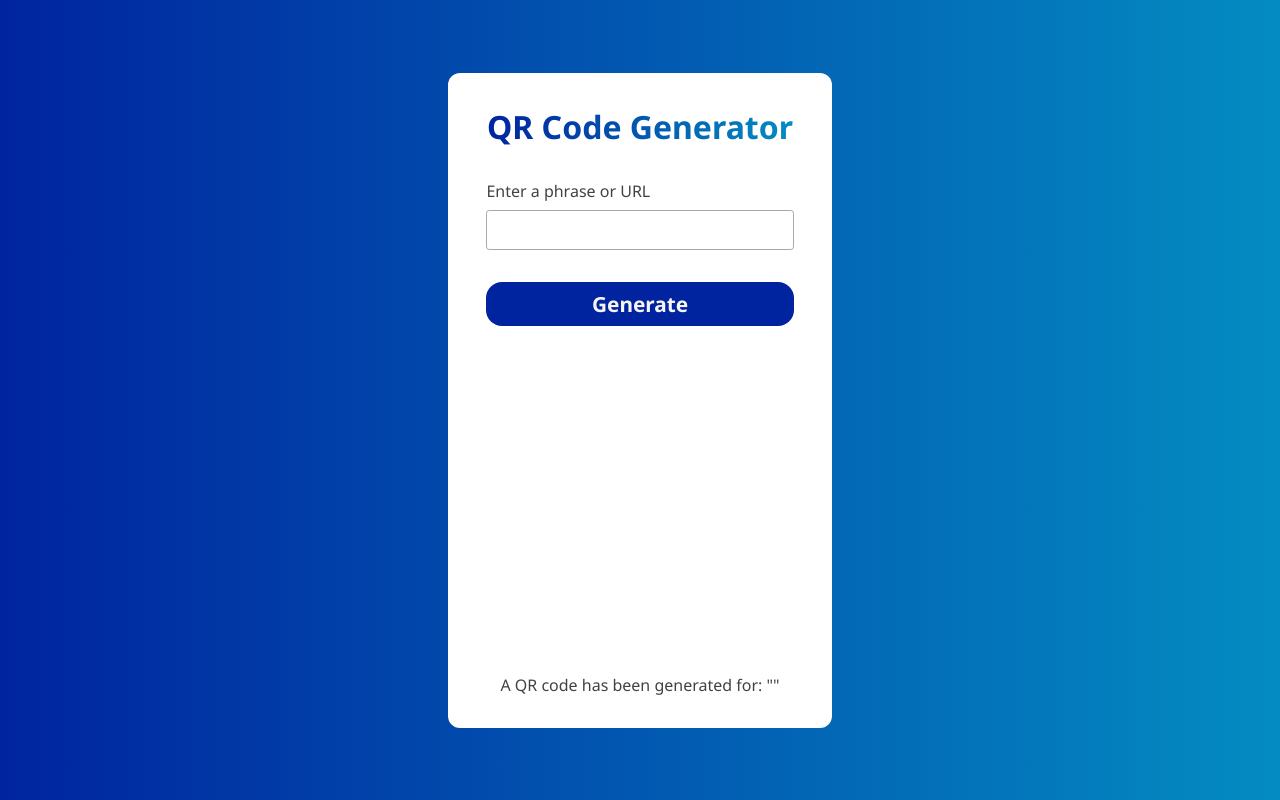
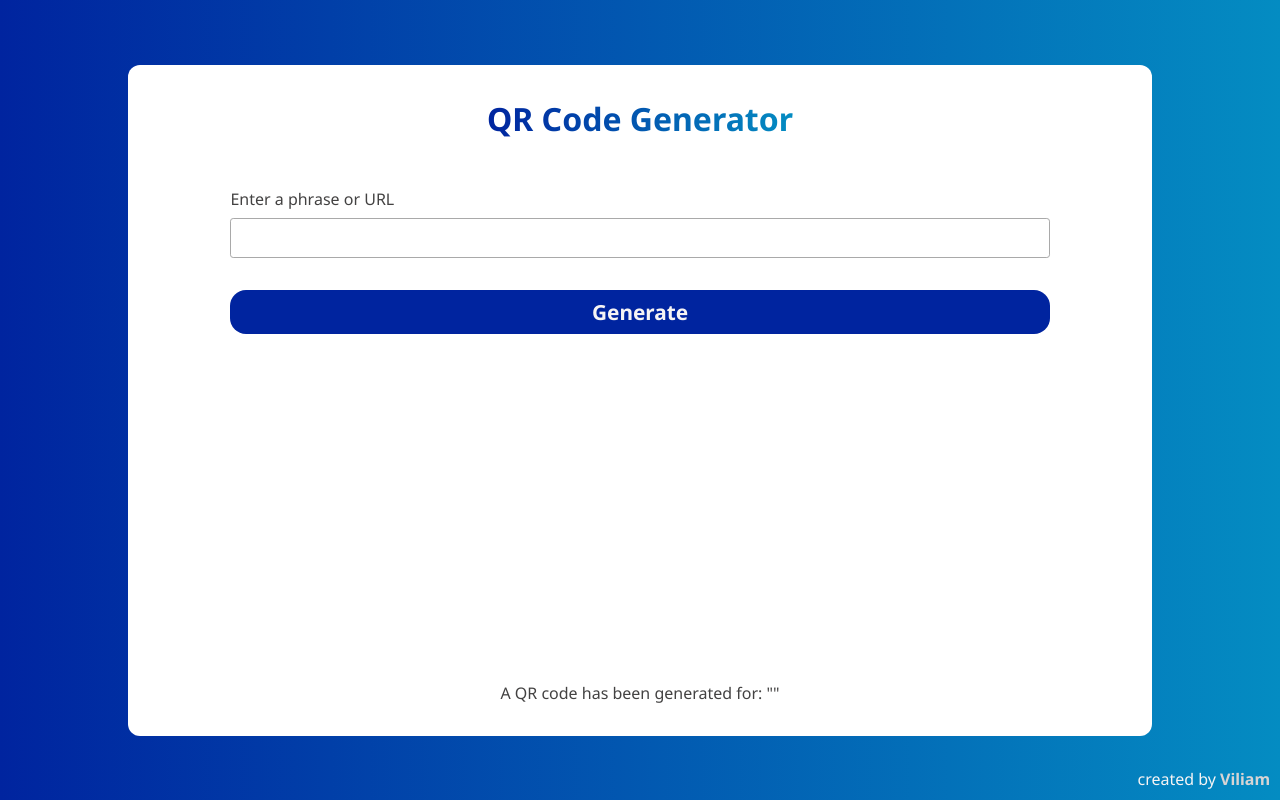
Before and after one commit to vi1i4m/qrcode_gen, a plain HTML site: page index.html in a window 1280 px wide. Drawn offline with Linux system fonts and the light colour scheme.

Commit message:
responzivita a signature

```diff
--- a/index.html
+++ b/index.html
@@ -19,6 +19,7 @@
             <span class="qrcode-text" style="color: rgb(67, 66, 66);">A QR code has been generated for: "<strong id="ui-text"></strong>"</span>
         </div>
     </div>
+    <span class="signature">created by <strong><a href="https://github.com/vi1i4m" style="color: rgb(215, 212, 212); text-decoration: none;" target="_blank">Viliam</a></strong></span>
     <script src="script.js"></script>
 </body>
 </html>
--- a/script.js
+++ b/script.js
@@ -6,8 +6,14 @@ function generate() {
     "&size=300x300";
   var generated_qcode = document.getElementById("generated-qrcode");
   var ui_text = document.getElementById("ui-text");
+
+  if (url.value.length == 0){ generated_qcode.style.visibility = "hidden";
+    ui_text.innerHTML = "";
+  }
+  else {generated_qcode.style.visibility = "visible";
+
   generated_qcode.src = img_src;
-  generated_qcode.style.visibility = "visible";
-  ui_text.innerHTML = url.value;
+
+  ui_text.innerHTML = url.value;}
 
 }
--- a/style.css
+++ b/style.css
@@ -5,6 +5,7 @@
     padding: 0;
     box-sizing: border-box;
     font-family: "Noto Sans", sans-serif;
+    text-align: center;
 }
 
 body{
@@ -27,7 +28,7 @@ body{
 }
 
 h1{
-    margin-top: 2rem;
+    margin: 2rem 1rem 1rem 1rem;
     /* color: linear-gradient(90deg, rgba(0,36,159,1) 0%, rgba(4,140,194,1) 100%); */
     /* font-size: 72px; */
     background: linear-gradient(90deg, rgba(0,36,159,1) 0%, rgba(4,140,194,1) 100%);
@@ -51,6 +52,7 @@ h1{
     width: 100%;
     border-radius: 0.2rem;
     border: 1px solid darkgray;
+    text-align: start;
 }
 
 button{
@@ -77,6 +79,10 @@ button:hover{
     align-items: center;
 }
 
+.qrcode-text{
+    margin: 0 1rem;
+}
+
 img{
     width: 300px;
     height: 300px;
@@ -84,3 +90,24 @@ img{
     margin-bottom: 1rem;
     visibility: hidden;
 }
+
+.signature{
+    position: absolute;
+    bottom: 0;
+    right: 0;
+    margin: 10px;
+    color: #f6f4f4;
+}
+
+@media only screen and (max-width:1400px){
+    .card{
+        width: 80%;
+    }
+}
+
+@media only screen and (max-width:390px){
+    img{
+        width: 200px;
+        height: 200px;
+    }
+}
```
